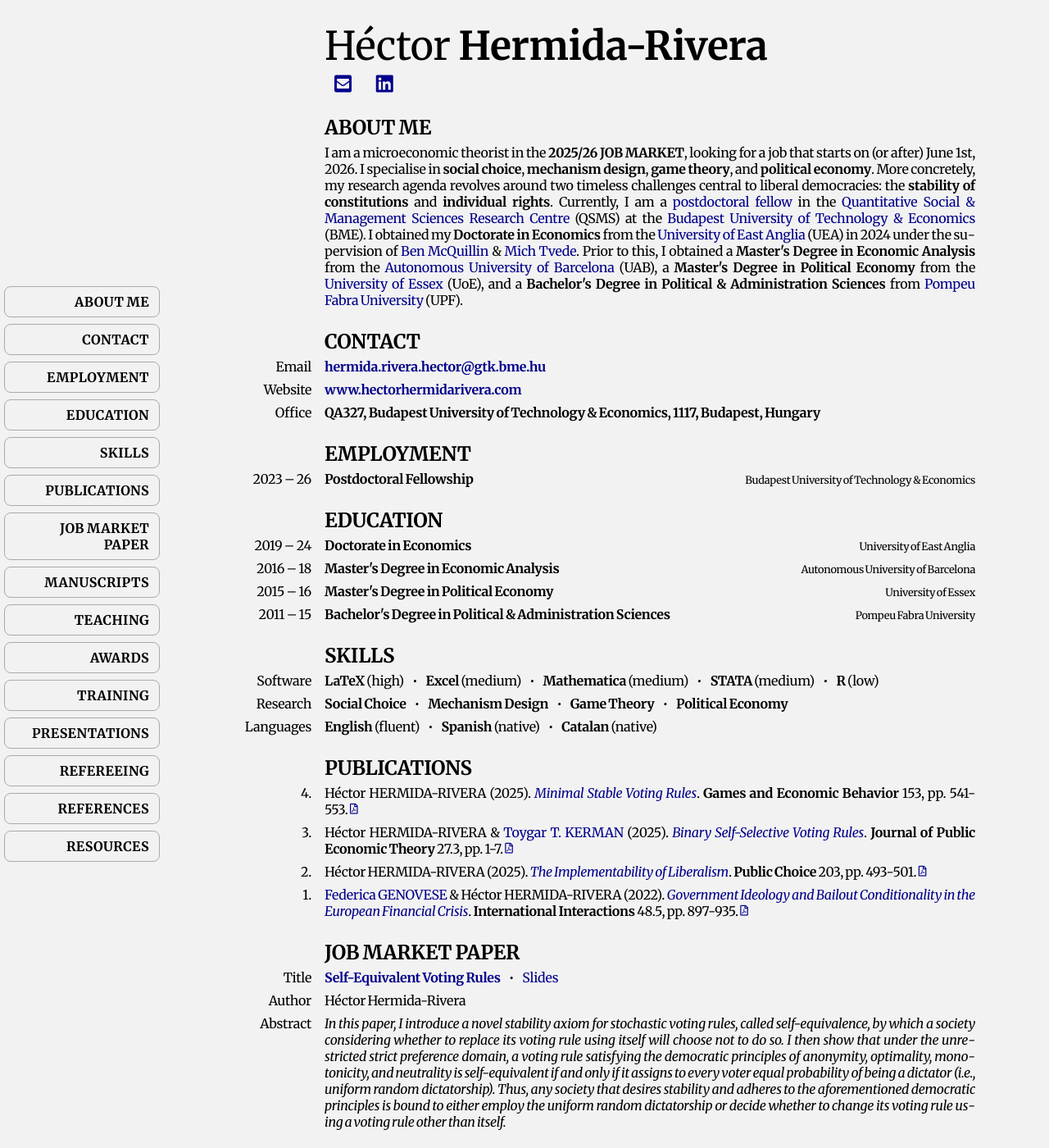
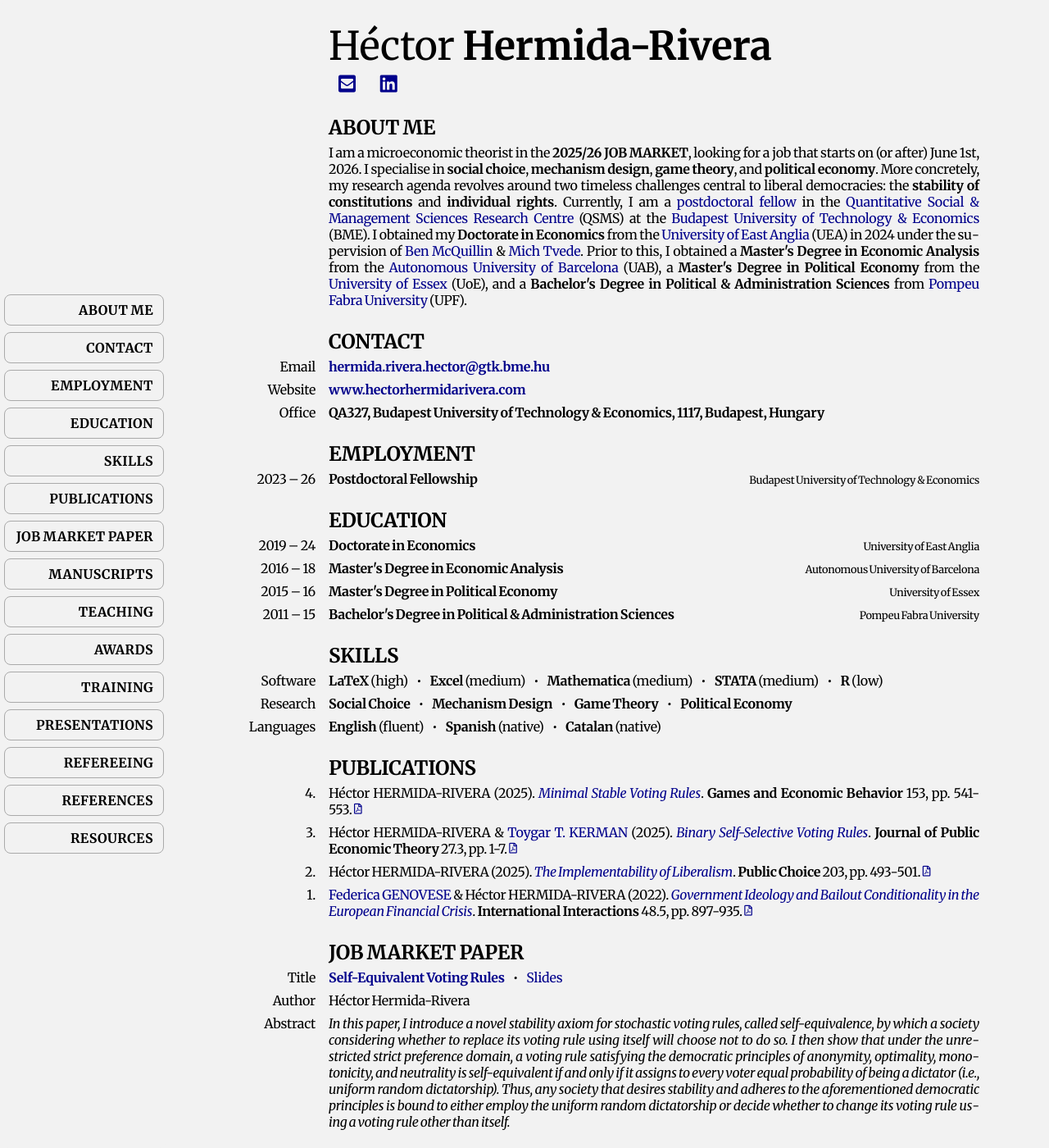
Before and after one commit to HectorHermidaRivera/hectorhermidarivera.github.io, a Jekyll site: the page built from index.md, in a window 1280 px wide and 1400 px high. Shown: the whole window at 82% size. Built offline with Jekyll 4.4.1, drawn with Linux system fonts in a browser that asks for light colours; a style sheet for code colours, icons or effects is not loaded.

Commit message:
Update style.css

```diff
--- a/assets/css/style.css
+++ b/assets/css/style.css
@@ -17,7 +17,7 @@
   top: 0;
   padding-left: 5px;
   padding-right: 5px;
-  width: 200px;
+  width: 205px;
   height: 100%;
   display: flex;
   flex-direction: column;
@@ -75,7 +75,7 @@ body {
 .content {
   max-width: 1000px;
   width: 100%;
-  margin-left: max(210px, (100vw - 1000px)/2);
+  margin-left: max(215px, (100vw - 1000px)/2);
   margin-right: max(20px, (100vw - 1000px)/2);
   padding: 0 20px 30px 20px;
   box-sizing: border-box;
```
